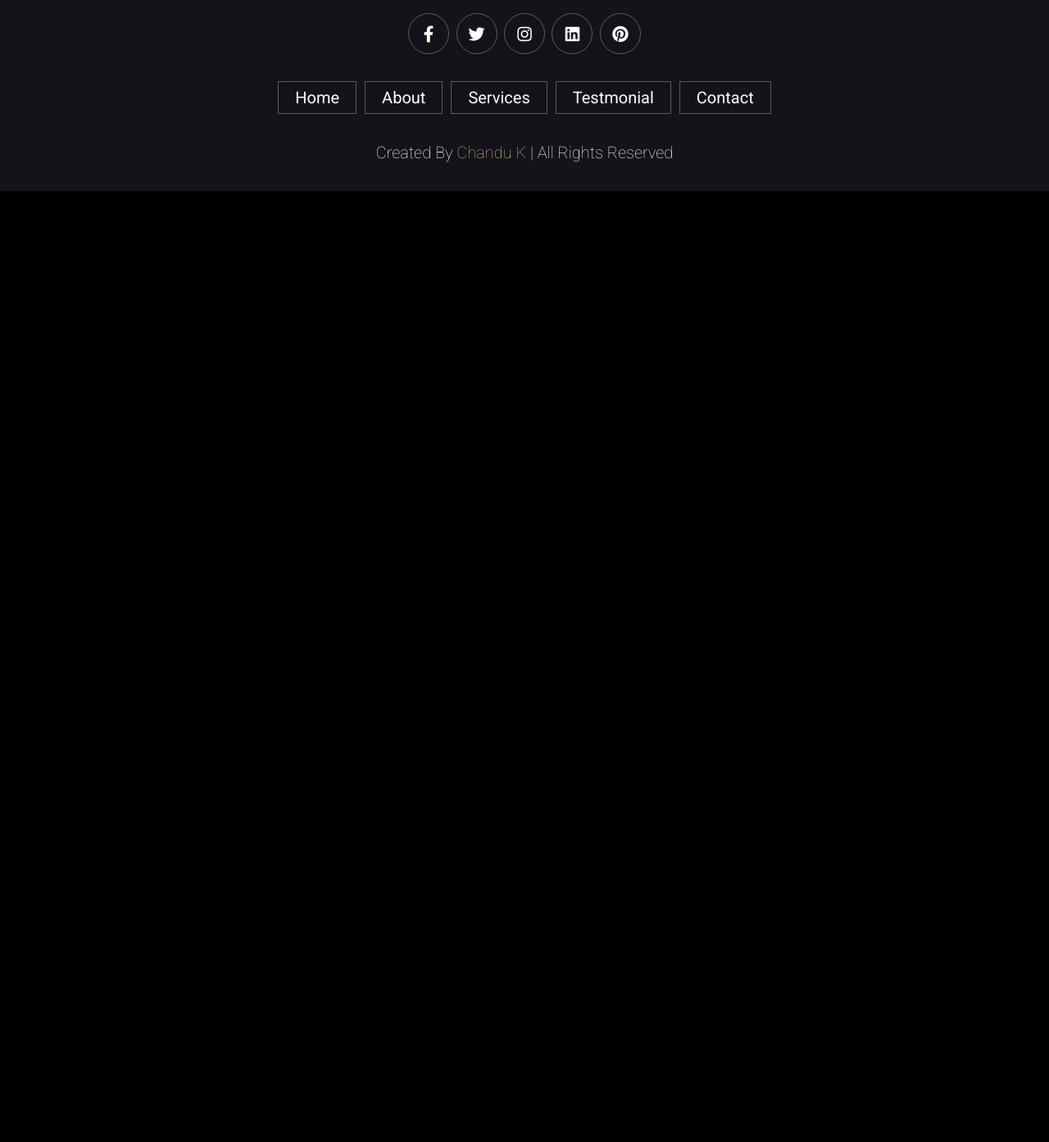
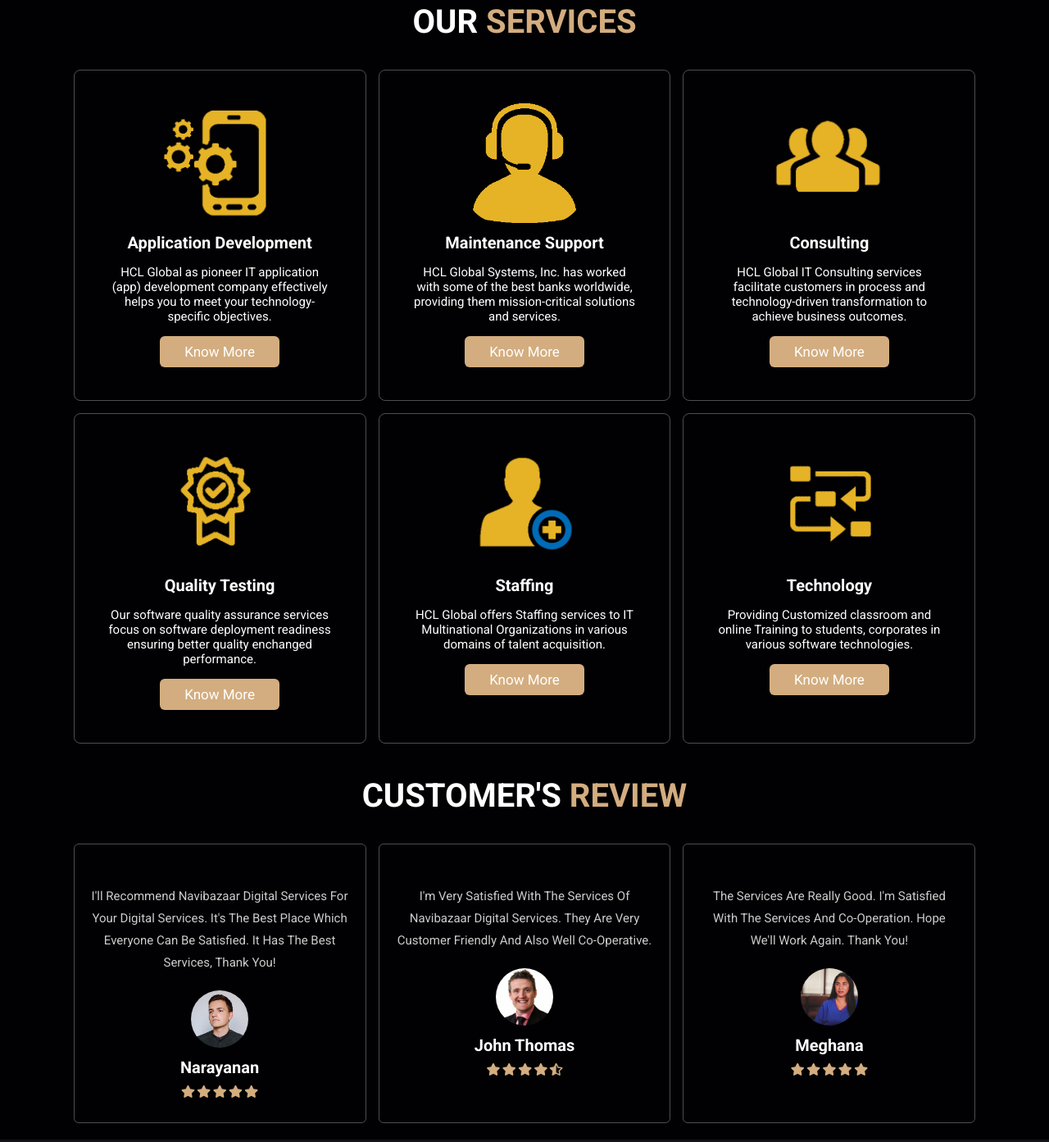
Before and after one commit to Pandu-5/Navibazaar, a plain HTML site: page index.html in a window 1280 px wide. Shown: the part 1354-2747 px from the top of the page at 82% size. Before the commit the page ends 1587 px from the top, so only its background shows below. Drawn offline with nearby package versions, Linux system fonts and the light colour scheme.

Commit message:
Update index.html

```diff
--- a/index.html
+++ b/index.html
@@ -20,7 +20,7 @@
 
     <header class="header">
 
-        <a href="#" class="logo">
+        <a href="./index.html" class="logo">
             <p>Navi<span>bazaar</span></p>
         </a>
 
@@ -28,8 +28,8 @@
             <a href="#home">home</a>
             <a href="#about">about</a>
             <a href="#services">services</a>
-            <a href="#review">testmonial</a>
-            <a href="#contact">contact</a>
+            <a href="#review">reviews</a>
+            <a href="./contact.html">contact</a>
         </nav>
 
         <div class="icons">
@@ -63,6 +63,7 @@
 
     <!-- home section ends -->
 
+
     <!-- about section starts  -->
 
     <section class="about" id="about">
@@ -93,6 +94,127 @@
 
     <!-- about section ends -->
 
+
+    <!-- services section starts  -->
+
+    <section class="services" id="services">
+
+        <h1 class="heading"> our <span>services</span> </h1>
+
+        <div class="box-container">
+
+            <div class="box">
+                <img src="./assets/images/application.png" alt="">
+                <h3>Application Development</h3>
+                <div class="description">HCL Global as pioneer IT application (app) development company effectively
+                    helps you to meet your technology-specific objectives.</div>
+                <a href="./services.html" class="btn">know more</a>
+            </div>
+
+            <div class="box">
+                <img src="./assets/images/maintenance.png" alt="">
+                <h3>Maintenance Support</h3>
+                <div class="description">HCL Global Systems, Inc. has worked with some of the best banks worldwide,
+                    providing them mission-critical solutions and services.</div>
+                <a href="./services.html" class="btn">know more</a>
+            </div>
+
+            <div class="box">
+                <img src="./assets/images/consulting.png" alt="">
+                <h3>Consulting</h3>
+                <div class="description">HCL Global IT Consulting services facilitate customers in process and
+                    technology-driven transformation to achieve business outcomes.</div>
+                <a href="./services.html" class="btn">know more</a>
+            </div>
+
+            <div class="box">
+                <img src="./assets/images/qualityTest.png" alt="">
+                <h3>Quality Testing</h3>
+                <div class="description">Our software quality assurance services focus on software deployment readiness
+                    ensuring better quality enchanged performance.</div>
+                <a href="./services.html" class="btn">know more</a>
+            </div>
+
+            <div class="box">
+                <img src="./assets/images/staffing.png" alt="">
+                <h3>Staffing</h3>
+                <div class="description">HCL Global offers Staffing services to IT Multinational Organizations in
+                    various domains of talent acquisition.</div>
+                <a href="./services.html" class="btn">know more</a>
+            </div>
+
+            <div class="box">
+                <img src="./assets/images/technology.png" alt="">
+                <h3>Technology</h3>
+                <div class="description">Providing Customized classroom and online Training to students, corporates in
+                    various software technologies.</div>
+                <a href="./services.html" class="btn">know more</a>
+            </div>
+
+        </div>
+
+    </section>
+
+    <!-- services section ends -->
+
+
+    <!-- review section starts  -->
+
+    <section class="review" id="review">
+
+        <h1 class="heading"> customer's <span>review</span> </h1>
+
+        <div class="box-container">
+
+            <div class="box">
+                <p>I'll Recommend Navibazaar digital services For Your digital Services. It's The Best Place Which Everyone Can Be
+                    Satisfied. It Has The Best Services, Thank You!</p>
+                <img src="./assets/images/user-1.jpg" class="user" alt="">
+                <h3>Narayanan</h3>
+                <div class="stars">
+                    <i class="fas fa-star"></i>
+                    <i class="fas fa-star"></i>
+                    <i class="fas fa-star"></i>
+                    <i class="fas fa-star"></i>
+                    <i class="fas fa-star"></i>
+                </div>
+            </div>
+
+            <div class="box">
+                <p>I'm very satisfied with the services of Navibazaar digital services. They are very customer friendly
+                    and also well co-operative.</p>
+                <img src="./assets/images/user-2.jpeg" class="user" alt="">
+                <h3>John Thomas</h3>
+                <div class="stars">
+                    <i class="fas fa-star"></i>
+                    <i class="fas fa-star"></i>
+                    <i class="fas fa-star"></i>
+                    <i class="fas fa-star"></i>
+                    <i class="fas fa-star-half-alt"></i>
+                </div>
+            </div>
+
+            <div class="box">
+                <p>The services are really good. I'm satisfied with the services and co-operation. Hope we'll
+                    work again. Thank you!</p>
+                <img src="./assets/images/user-3.jpg" class="user" alt="">
+                <h3>Meghana</h3>
+                <div class="stars">
+                    <i class="fas fa-star"></i>
+                    <i class="fas fa-star"></i>
+                    <i class="fas fa-star"></i>
+                    <i class="fas fa-star"></i>
+                    <i class="fas fa-star"></i>
+                </div>
+            </div>
+
+        </div>
+
+    </section>
+
+    <!-- review section ends -->
+
+
     <!-- footer section starts  -->
 
     <section class="footer">
@@ -109,11 +231,9 @@
             <a href="#home">home</a>
             <a href="#about">about</a>
             <a href="#services">services</a>
-            <a href="#review">testmonial</a>
-            <a href="#contact">contact</a>
+            <a href="#review">reviews</a>
+            <a href="./contact.html">contact</a>
         </div>
-
-        <div class="credit">created by <span>Chandu k</span> | all rights reserved</div>
 
     </section>
 
```
